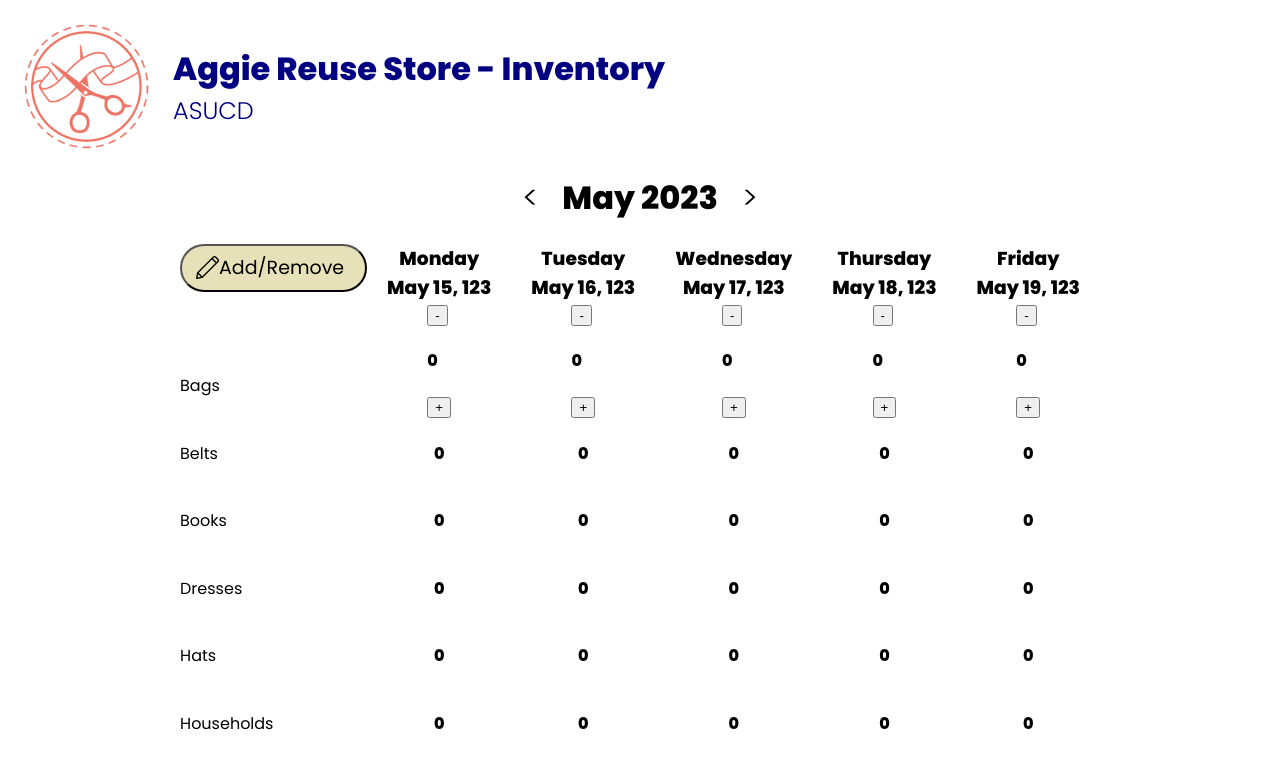
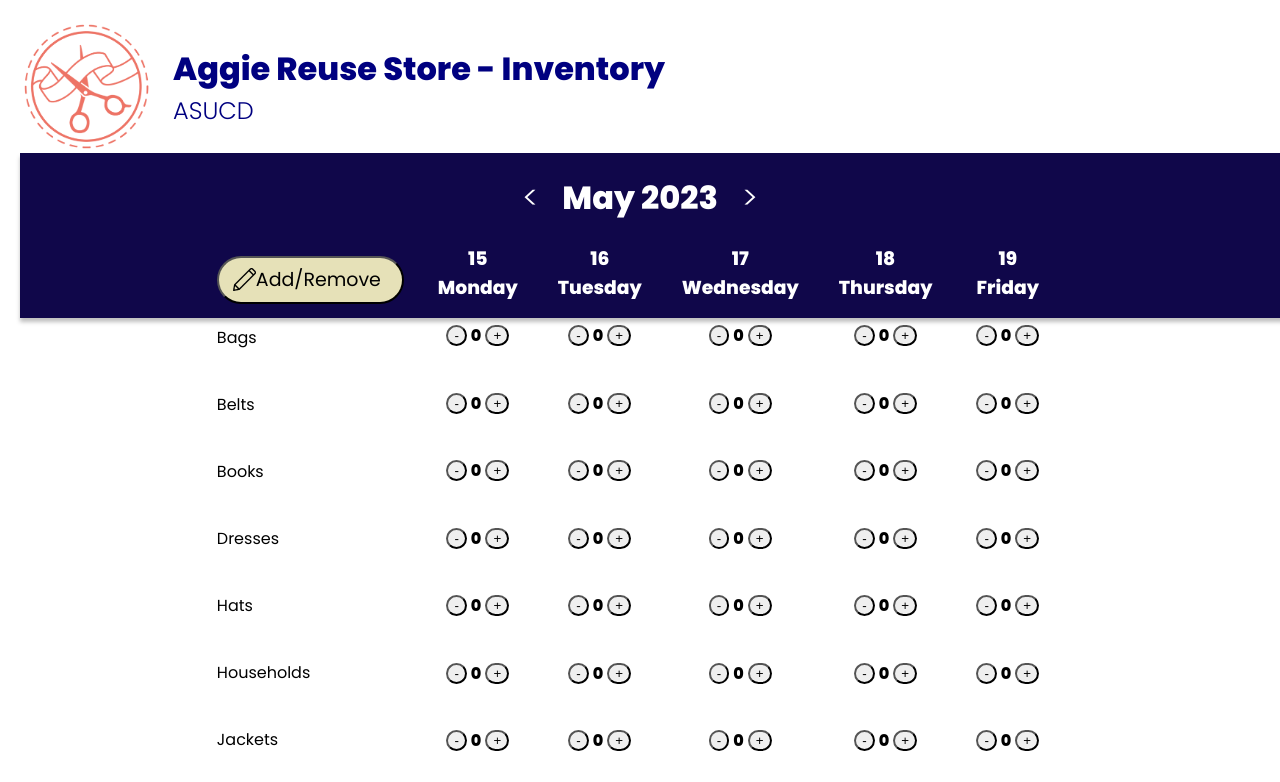
Before and after one commit to maggiemah/aggie-reuse, a React (Create React App) app in the folder frontend/: page / in a window 1280 px wide. Shown: the top 782 px of the page. Built offline with nearby package versions, Linux system fonts and the light colour scheme; no server answers; the HTML template or start-up script is replaced by a standard one.

Commit message:
lots of buttons

```diff
--- a/frontend/src/components/calendar/week_range/DateColumn.css
+++ b/frontend/src/components/calendar/week_range/DateColumn.css
@@ -7,4 +7,19 @@
 
 .date-container > h3 {
 	margin: 0;
+	color: white;
 }
+
+.category {
+	display: flex;
+	flex-direction: row;
+	flex-wrap: wrap;
+	align-items: center;
+}
+
+.category > button {
+	border: .2;
+	margin-left: 4px;
+	margin-right: 4px;
+	border-radius: 45px;
+}
--- a/frontend/src/components/calendar/week_range/DateColumn.js
+++ b/frontend/src/components/calendar/week_range/DateColumn.js
@@ -5,37 +5,27 @@
 	const days = useMemo(() => {
 		return ['Monday', 'Tuesday', 'Wednesday', 'Thursday', 'Friday'];
 	}, []);
-	const months = useMemo(() => {
-    	return ["Jan", "Feb", "Mar", "Apr", "May", "Jun", "Jul", "Aug", "Sep", "Oct", "Nov", "Dec"];
-	}, []);
+	// const months = useMemo(() => {
+    // 	return ["Jan", "Feb", "Mar", "Apr", "May", "Jun", "Jul", "Aug", "Sep", "Oct", "Nov", "Dec"];
+	// }, []);
+
+	const categories = ["Bags", "Belts", "Books", "Dresses", "Hats",
+	"Households", "Jackets", "Long-Sleeves", "Pants", "Jewelry",
+	"Supplies", "Shirts", "Shoes", "Shorts", "Sunglasses", "Sweaters",
+	"Tanks", "Ties", "Misc"];
 
 	return (
 		<div className='date-container'>
+			<h3>{fullDate.getDate()}</h3>
 			<h3>{days[fullDate.getDay()-1]}</h3>
-			<h3>{months[fullDate.getMonth()]} {fullDate.getDate()}, {fullDate.getYear()}</h3>
-			<div>
-				<button className={true ? "show" : "hidden"}>-</button>
-				<h4>0</h4>
-				<button className={true ? "show" : "hidden"}>+</button>
-			</div>
-			<h4>0</h4>
-			<h4>0</h4>
-			<h4>0</h4>
-			<h4>0</h4>
-			<h4>0</h4>
-			<h4>0</h4>
-			<h4>0</h4>
-			<h4>0</h4>
-			<h4>0</h4>
-			<h4>0</h4>
-			<h4>0</h4>
-			<h4>0</h4>
-			<h4>0</h4>
-			<h4>0</h4>
-			<h4>0</h4>
-			<h4>0</h4>
-			<h4>0</h4>
-			<h4>0</h4>
+
+			{categories.map((cat, i) => {
+                return <div className="category">
+					<button>-</button>
+					<h4>0</h4>
+					<button>+</button>
+				</div>;
+            })}
         </div>
 	)
 }
--- a/frontend/src/components/calendar/week_range/WeekRange.css
+++ b/frontend/src/components/calendar/week_range/WeekRange.css
@@ -1,6 +1,8 @@
 .week-range {
 	display: flex;
 	flex-direction: row;
+	justify-content: center;
+	/* margin-bottom: 24px; */
 }
 
 .date-column {
--- a/frontend/src/components/calendar/week_range/WeekRange.js
+++ b/frontend/src/components/calendar/week_range/WeekRange.js
@@ -4,21 +4,27 @@
 
 // pass in the sunday Date object
 const WeekRange = ({ startDate }) => {
-	const arr = []
-	for (let i = 0; i < 5; i++) {
-		let newDate = new Date();
-		newDate.setDate(startDate.getDate() + i);
-		console.log(newDate);
-		arr.push(
-			<div className='date-column'>
-				<DateColumn fullDate={newDate} />
-			</div>
-		);
-	}
+	const arr = [0, 1, 2, 3, 4]
+	// for (let i = 0; i < 5; i++) {
+	// 	let newDate = new Date();
+	// 	newDate.setDate(startDate.getDate() + i);
+	// 	// console.log(newDate);
+	// 	arr.push(
+	// 		<div className='date-column'>
+	// 			<DateColumn fullDate={newDate} />
+	// 		</div>
+	// 	);
+	// }
 
 	return (
 		<div className='week-range'>
-			{arr}
+            {arr.map((i) => {
+                let newDate = new Date();
+                newDate.setDate(startDate.getDate() + i);
+                return <div className='date-column' key={i.uniqueID}>
+                    <DateColumn fullDate={newDate} />
+                </div>;
+            })}
 		</div>
 	)
 }
--- a/frontend/src/index.css
+++ b/frontend/src/index.css
@@ -35,3 +35,7 @@
   padding: 20px;
   margin: 0 auto;
 }
+
+.blue-background {
+  color: white;
+}
--- a/frontend/src/pages/CalendarView.css
+++ b/frontend/src/pages/CalendarView.css
@@ -6,10 +6,11 @@
     width: 100%;
     margin: 0;
     padding-bottom: 12px;
-    /* box-shadow: 0px 4px 4px rgba(0, 0, 0, 0.25); */
+
 }
 
 .month-picker {
+    color: white;
 	display: flex;
 	flex-direction: row;
 	justify-content: center;
@@ -24,7 +25,18 @@
     font-weight: 100;
 }
 
+.test {
+    position: absolute;
+    z-index: -1;
+    width: 100%;
+    height: 165px;
+    background-color: #10074A;
+    box-shadow: 0px 4px 4px rgba(0, 0, 0, 0.25);
+}
+
 .button {
+    margin-top: 12px;
+    margin-right: 14px;
     padding-left: 14px;
     display: flex;
     align-items: center;
@@ -58,4 +70,5 @@
 
 .category-column > p {
 	margin: 21.28px 0;
+    margin-bottom: 42px;
 }
--- a/frontend/src/pages/CalendarView.js
+++ b/frontend/src/pages/CalendarView.js
@@ -40,6 +40,14 @@
 
 		fetchInventory(new Date());
 	}, []);
+
+
+	// const
+
+	const changeView = () => {
+
+		console.log("clicked");
+	};
 
 
 	// // initialize page
@@ -105,6 +113,7 @@
 	}
 	return (
 		<><Header />
+			<div className="test"></div>
 			<div className="calendar-view">
 				<div className={"month-picker"}>
 					<h1 id='left-month-button' onClick={changeWeek(firstDate, false)}>&lt;</h1>
@@ -112,8 +121,8 @@
 					<h1 id='right-month-button' onClick={changeWeek(firstDate, true)}>&gt;</h1>
 				</div>
 				<div className="calendar-with-button">
-					<div className="category-list">
-						<button class="button">
+					<div className="calendar-grid">
+						<button className="button" onClick={() => changeView()}>
 							<img src={pencil} alt='pencil' />
 							Add/Remove
 						</button>
```
Also changed, not shown: frontend/src/components/category/Category.css (deleted), frontend/src/components/category/Category.js (deleted).
